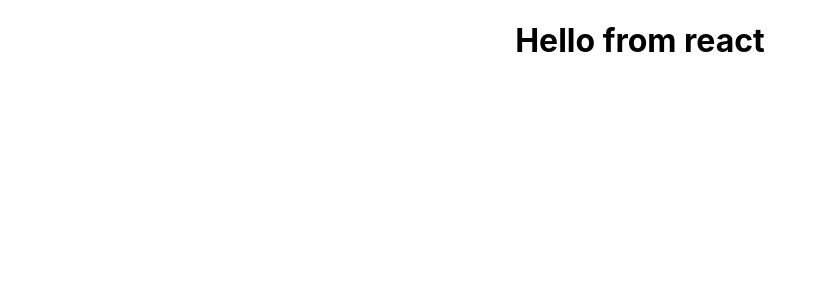
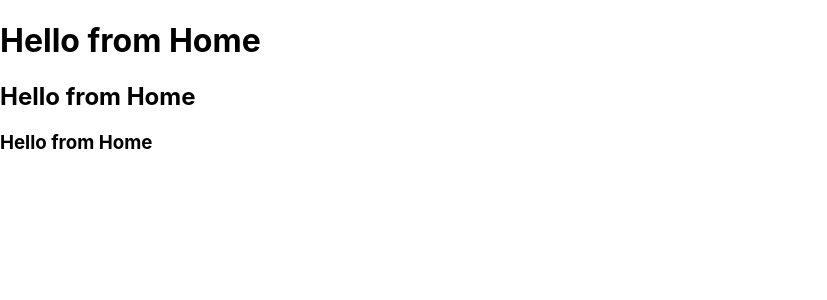
Before and after one commit to vijay-appinventiv/ReactTraining, a React (Create React App) app: page / in a window 1280 px wide. Shown: the top 300 px of the page, without its empty margins (0-827 px from the left). Built offline with nearby package versions, Linux system fonts and the light colour scheme.

Commit message:
added home component

```diff
--- a/src/App.js
+++ b/src/App.js
@@ -1,12 +1,14 @@
-import logo from './logo.svg';
-import './App.css';
+import React from 'react';
+import Home from './modules/home';
 
-function App() {
-  return (
-    <div className="App">
-      <h1>{"Hello from react"}</h1>
-    </div>
-  );
+class App extends React.Component {
+  render() {
+    return (
+      <div>
+        <Home />
+      </div>
+    );
+  }
 }
 
 export default App;
--- /dev/null
+++ b/src/modules/home/index.js
@@ -0,0 +1,15 @@
+import React, { Component } from 'react';
+
+class Home extends Component {
+    render() {
+        return (
+            <div>
+                <h1>{"Hello from Home"}</h1>
+                <h2>{"Hello from Home"}</h2>
+                <h3>{"Hello from Home"}</h3>
+            </div>
+        );
+    }
+}
+
+export default Home;
```
